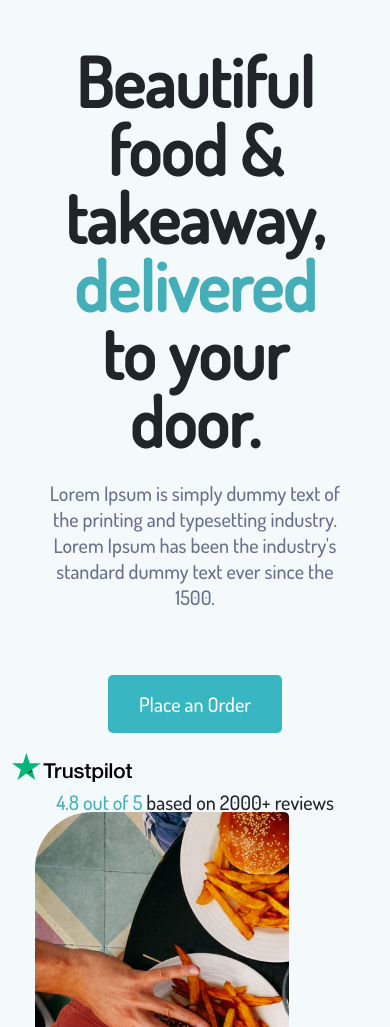
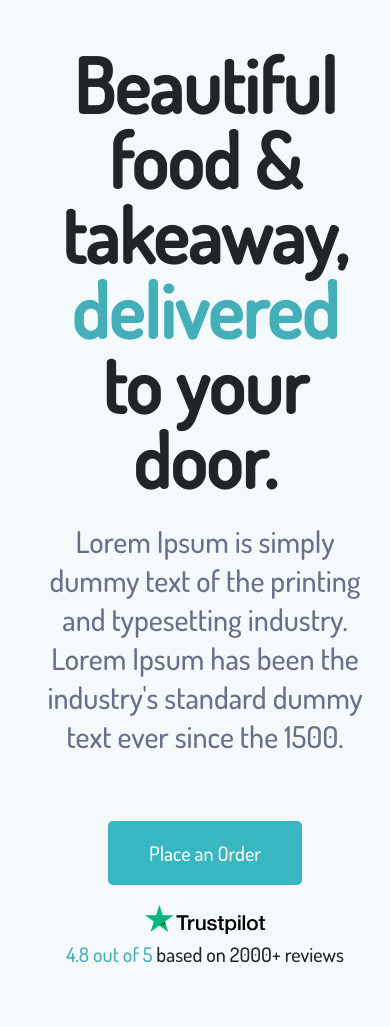
Before and after one commit to elmirmammadsoy1995/food, a plain HTML site: page index.html in a window 390 px wide. Shown: the part 73-1100 px from the top of the page. Drawn offline with nearby package versions, Linux system fonts and the light colour scheme.

Commit message:
delivered

```diff
--- a/_delivered.sass
+++ b/_delivered.sass
@@ -24,14 +24,44 @@
         h4
             font-size: 20px
 
+    @media screen and ( max-width: 768px )
+        .box
+            text-align: center
+            .textbox
+                margin: 40px 0
+                h1
+                    font-size: 40px
+                    padding: 0 90px
+                    margin: 0
+                h5
+                    font-size: 15px
+                    padding: 25px 30px
+                    margin: 0
+            .minibox
+                display: flex
+                justify-content: center
+                align-items: center
+            h4
+                margin-bottom: 80px
+
     @media screen and ( max-width: 576px )
         .box
             text-align: center
             .textbox
                 margin: 40px 0
                 h1
+                    font-size: 75px
                     padding: 0 50px
-                    margin: 0px
+                    margin: 0
                 h5
+                    font-size: 30px
                     padding: 25px 30px
                     margin: 0
+            .btn
+                padding: 16px 40px
+            .minibox
+                display: flex
+                justify-content: center
+                align-items: center
+            h4
+                margin-bottom: 80px
--- a/index.html
+++ b/index.html
@@ -56,7 +56,7 @@
         <section id="delivered">
             <div class="container">
                 <div class="row">
-                    <div class="col-md-6 d-flex align-items-center">
+                    <div class="col-md-6 col-sm-12 d-flex align-items-center">
                         <div class="box">
                             <div class="textbox">
                                 <h1>Beautiful food & takeaway, <span>delivered</span> to your door.</h1>
@@ -68,13 +68,15 @@
                             <div class="btn">
                                 <h2>Place an Order</h2>
                             </div>
-                            <div class="imgbox">
-                                <img src="assets/5.svg" alt="">
+                            <div class="minibox">
+                                <div class="imgbox">
+                                    <img src="assets/5.svg" alt="">
+                                </div>
                             </div>
                             <h4><span>4.8 out of 5</span> based on 2000+ reviews</h4>
                         </div>
                     </div>
-                    <div class="col-md-6">
+                    <div class="col-md-6 col-sm-12">
                         <div class="imgbox">
                             <img src="assets/28.png" alt="">
                         </div>
```
Also changed, not shown: style.css, 1 other file.
